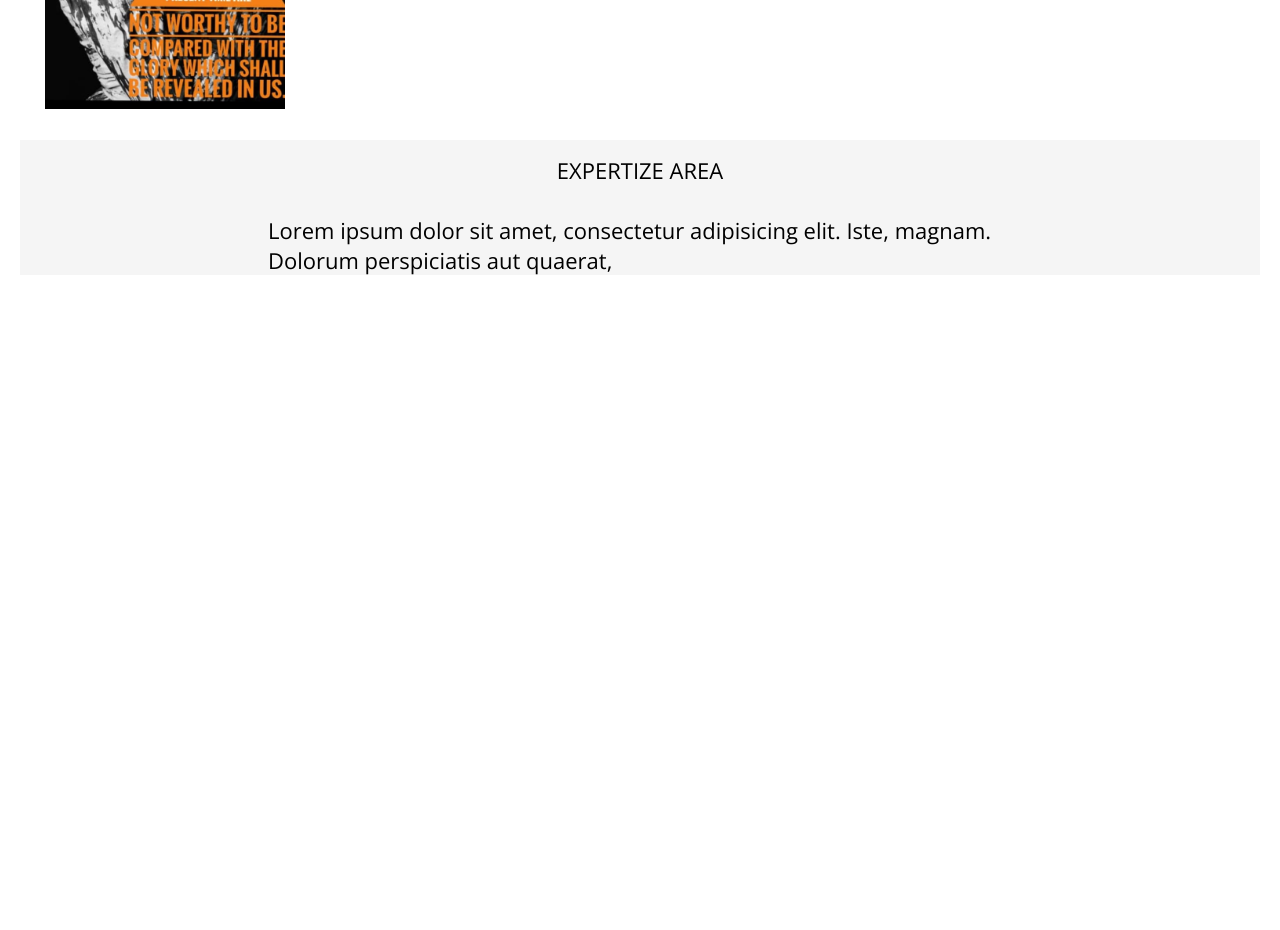
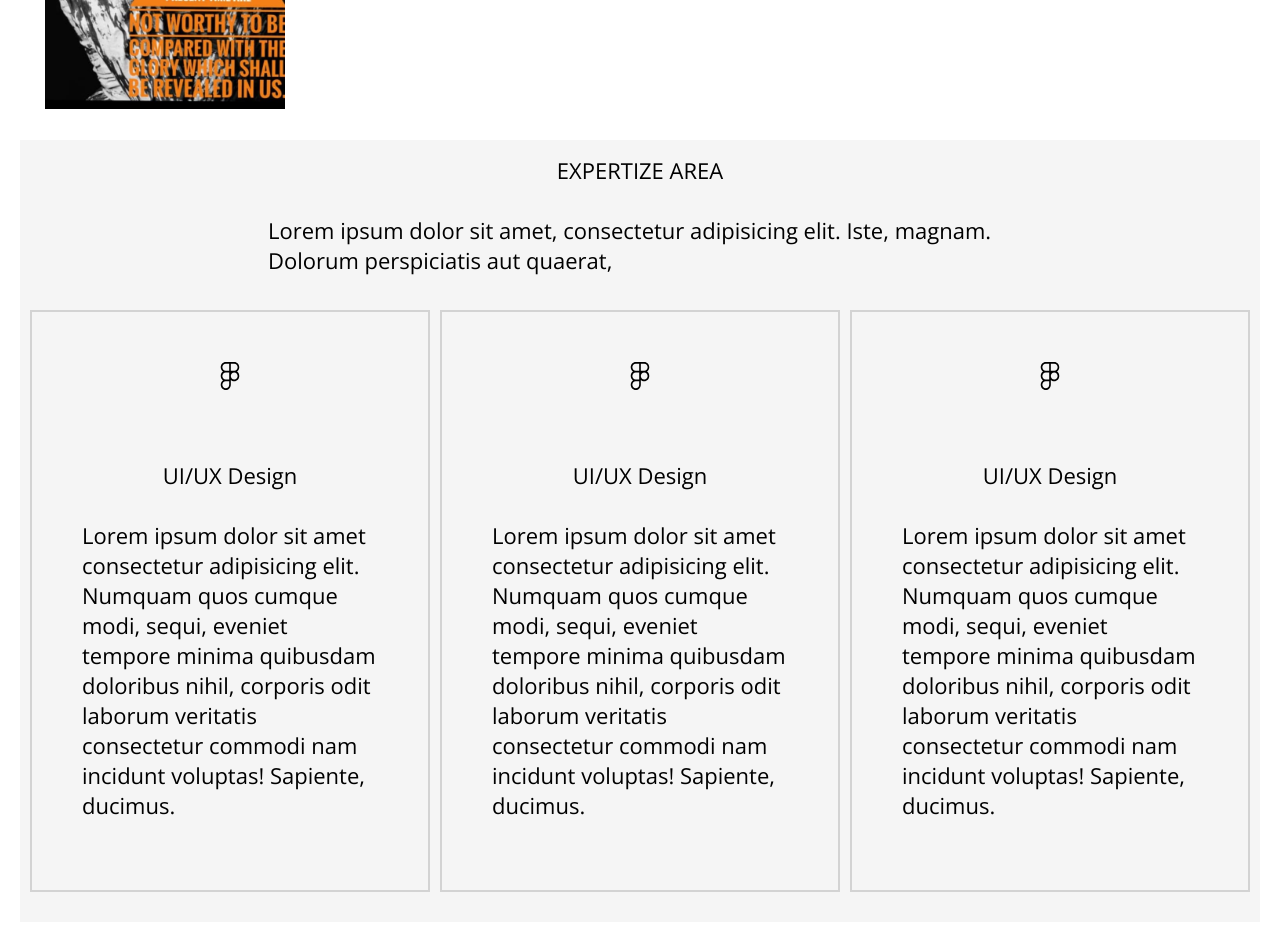
Before and after one commit to Zac-Mwangi/MySitePhase0IP, a plain HTML site: page index.html in a window 1280 px wide. Shown: the part 865-1795 px from the top of the page. Before the commit the page ends 1160 px from the top, so only its background shows below. Drawn offline with nearby package versions, Linux system fonts and the light colour scheme.

Commit message:
expertize area done

```diff
--- a/assets/css/styles.css
+++ b/assets/css/styles.css
@@ -1,26 +1,30 @@
-*{
+* {
     margin: 0px;
     padding: 0;
-    font-family: 'Open Sans';font-size: 22px;
+    font-family: 'Open Sans';
+    font-size: 22px;
     /* background-color: black;
     color: white; */
 
 }
-body{
+
+body {
     margin: 20px;
 }
-.navBar ul{
+
+.navBar ul {
     display: flex;
-    justify-content: space-between; list-style: none;
+    justify-content: space-between;
+    list-style: none;
 }
 
-.navBar ul > .links{
+.navBar ul>.links {
     display: flex;
-    gap:25px
+    gap: 25px
 }
 
 /* header */
-.header{
+.header {
     display: flex;
     margin-top: 25px;
     padding: 25px;
@@ -37,19 +41,24 @@ body{
 
 
 }
-.header >.left,.right{
+
+.header>.left,
+.right {
     width: 50%;
 }
-.header >.right >img{
+
+.header>.right>img {
     width: 70%;
 }
-.header >.left{
+
+.header>.left {
     width: 100%;
     /* border: 2px solid blue; */
 
 }
+
 /* btn for download cv */
-.btn{
+.btn {
     background: linear-gradient(45deg, #424242, #f3dfec);
     border-radius: 6px;
     padding: 10px 20px;
@@ -58,7 +67,7 @@ body{
 }
 
 /*about me */
-.aboutUs{
+.aboutUs {
     display: flex;
     margin-top: 25px;
     padding: 25px;
@@ -68,13 +77,17 @@ body{
 
 
 }
-.aboutUs >.left,.right{
+
+.aboutUs>.left,
+.right {
     width: 50%;
 }
-.aboutUs >.left >img{
+
+.aboutUs>.left>img {
     width: 30vh;
 }
-.aboutUs >.right{
+
+.aboutUs>.right {
     width: 100%;
     /* border: 2px solid blue; */
 
@@ -83,11 +96,11 @@ body{
 
 /* expertize area */
 
-.expertize{
+.expertize {
     background-color: #F5F5F5;
 }
 
-.expertize >.title{
+.expertize>.title {
     display: flex;
     flex-direction: column;
     align-items: center;
@@ -98,6 +111,35 @@ body{
     /* background-color: #F5F5F5; */
 
 }
-.expertize >.title >.p1{
+
+.expertize>.title>.p1 {
     margin-top: 15px;
 }
+
+.expert_items {
+    display: flex;
+    gap: 10px;
+    margin-top: 25px;
+    padding: 10px;
+}
+
+.expert_items>.tm1 {
+    border: 2px solid #d3d3d3;
+    padding: 25px;
+    margin-bottom: 20px;
+}
+
+.expert_items>.tm1>.up {
+    padding: 25px;
+    margin-bottom: 20px;
+    display: flex;
+    justify-content: center;
+}
+
+.expert_items>.tm1>.down{
+    padding: 25px;
+    margin-bottom: 20px;
+    display: flex;
+    flex-direction: column;
+    align-items: center;
+}
--- a/index.html
+++ b/index.html
@@ -6,6 +6,9 @@
     <meta http-equiv="X-UA-Compatible" content="IE=edge">
     <meta name="viewport" content="width=device-width, initial-scale=1.0">
     <link rel="stylesheet" href="./assets/css/styles.css">
+    <script src="https://kit.fontawesome.com/yourcode.js" crossorigin="anonymous"></script>
+    <script src="https://kit.fontawesome.com/a076d05399.js" crossorigin="anonymous"></script>
+
     <link href='https://fonts.googleapis.com/css?family=Open Sans' rel='stylesheet'>
     <title>Document</title>
 </head>
@@ -74,14 +77,39 @@
         </div>
 
         <div class="expert_items">
-            <div class="i_1">
+            <div class="tm1">
+                <div class="up">
+                    <!-- <i class="fa-brands fa-figma"></i> -->
+                    <img src="./assets/imgs/figma-brands.svg" alt="albert" width="7%">
+                </div>
+                <div class="down">
+                    <p class="tm">UI/UX Design</p><br>
+                    <p>Lorem ipsum dolor sit amet consectetur adipisicing elit. Numquam quos cumque modi, sequi, eveniet tempore minima quibusdam doloribus nihil, corporis odit laborum veritatis consectetur commodi nam incidunt voluptas! Sapiente, ducimus.</p>
+                </div>
+            </div>
 
+            <!-- 2 -->
+            <div class="tm1">
+                <div class="up">
+                    <!-- <i class="fa-brands fa-figma"></i> -->
+                    <img src="./assets/imgs/figma-brands.svg" alt="albert" width="7%">
+                </div>
+                <div class="down">
+                    <p class="tm">UI/UX Design</p><br>
+                    <p>Lorem ipsum dolor sit amet consectetur adipisicing elit. Numquam quos cumque modi, sequi, eveniet tempore minima quibusdam doloribus nihil, corporis odit laborum veritatis consectetur commodi nam incidunt voluptas! Sapiente, ducimus.</p>
+                </div>
             </div>
-            <div class="i_1">
 
-            </div>
-            <div class="i_1">
-
+            <!-- 3 -->
+            <div class="tm1">
+                <div class="up">
+                    <!-- <i class="fa-brands fa-figma"></i> -->
+                    <img src="./assets/imgs/figma-brands.svg" alt="albert" width="7%">
+                </div>
+                <div class="down">
+                    <p class="tm">UI/UX Design</p><br>
+                    <p>Lorem ipsum dolor sit amet consectetur adipisicing elit. Numquam quos cumque modi, sequi, eveniet tempore minima quibusdam doloribus nihil, corporis odit laborum veritatis consectetur commodi nam incidunt voluptas! Sapiente, ducimus.</p>
+                </div>
             </div>
         </div>
     </section>
```
Also changed, not shown: assets/imgs/figma-brands.svg (added).
